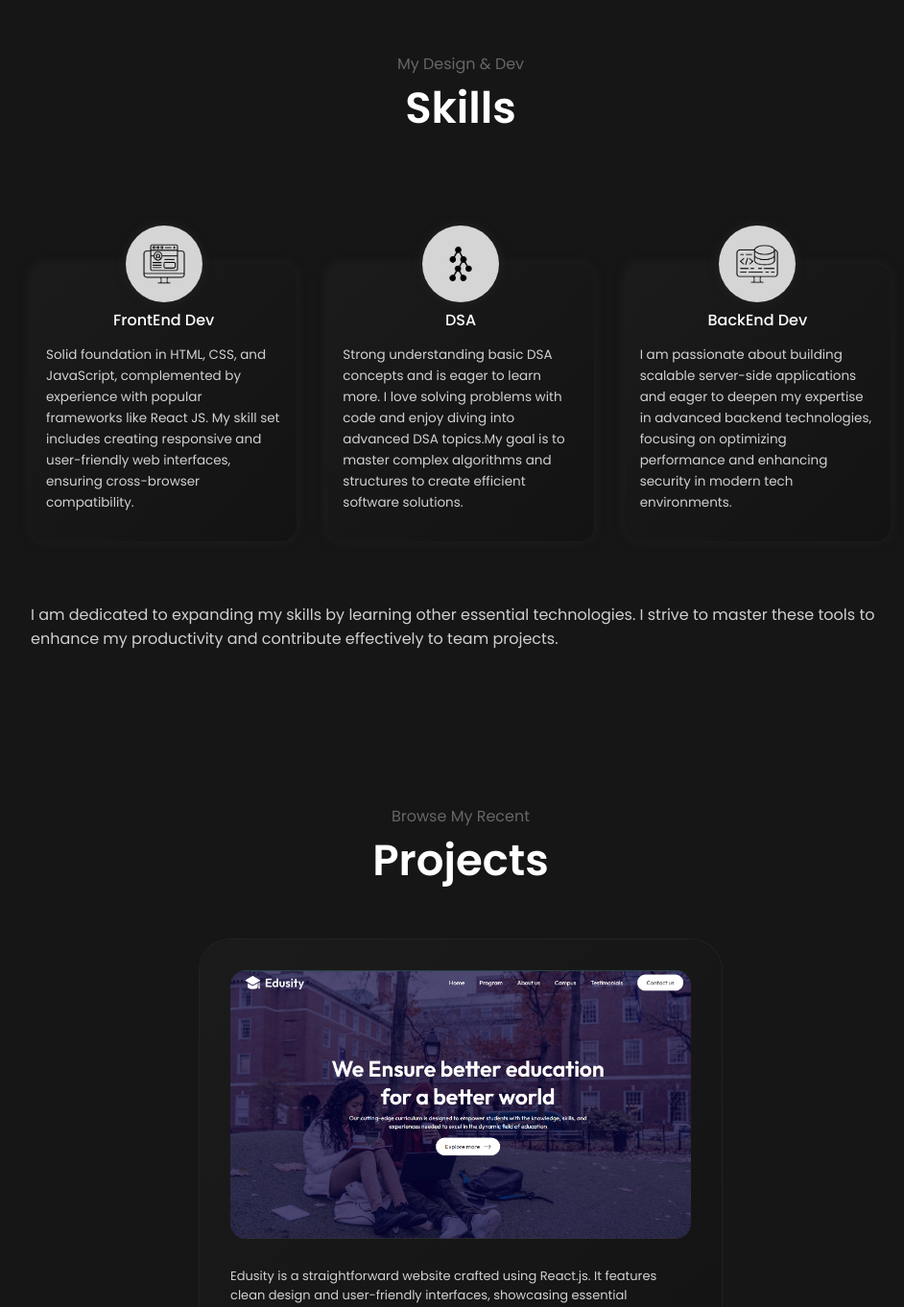
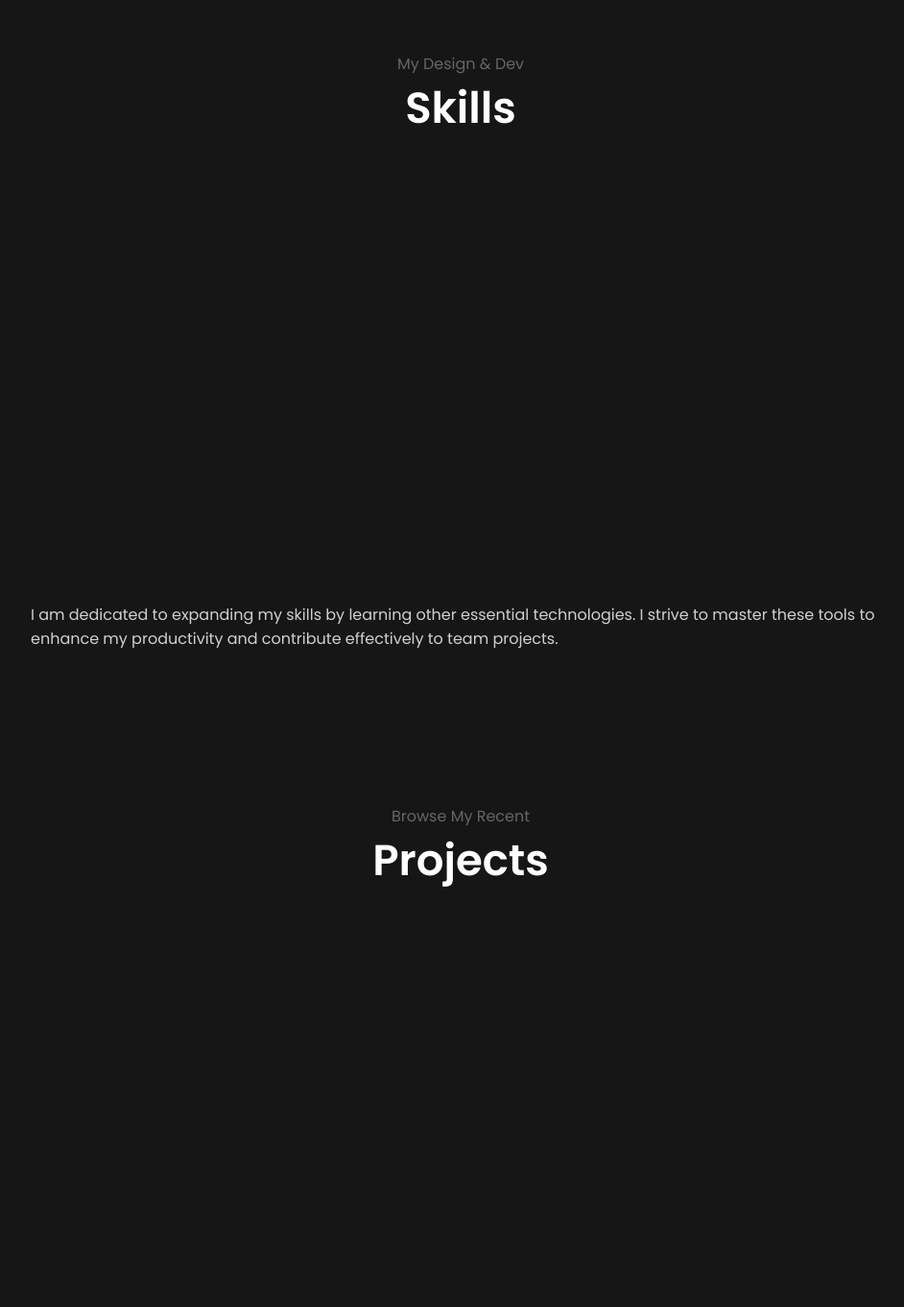
Before and after one commit to SanjuMs7/Portfolio, a React (Vite) app: page / in a window 1280 px wide. Shown: the part 1435-2797 px from the top of the page at 96% size, without its empty margins (160-1102 px from the left). Built offline with nearby package versions, Linux system fonts and the light colour scheme.

Commit message:
projects part updated

```diff
--- a/package.json
+++ b/package.json
@@ -10,6 +10,7 @@
     "preview": "vite preview"
   },
   "dependencies": {
+    "gsap": "^3.12.5",
     "react": "^18.3.1",
     "react-dom": "^18.3.1",
     "react-scroll": "^1.9.0"
--- a/src/App.jsx
+++ b/src/App.jsx
@@ -1,4 +1,4 @@
-import React, { useState } from 'react'
+
 import Navbar from './navbar/navbar'
 import Dashboard from './dashboard/dashboard.jsx'
 import Title from './title/title.jsx'
@@ -8,7 +8,6 @@ import About from './about/about.jsx'
 import Skills from './skills/skills.jsx'
 import Contact from './contact/contact.jsx'
 function App() {
-  const [globalLight,setGlobalLight] = useState(false);
   return (
     <>
       <div className='container'>
@@ -20,6 +19,7 @@ function App() {
           <Skills/>
           <Title heading="Browse My Recent" subheading="Projects"/>
           <div className='projects-container'>
+
               <Project/>
           </div>
           <Title heading="Get in Touch" subheading="Connect Me"></Title>
--- a/src/about/about.css
+++ b/src/about/about.css
@@ -6,6 +6,10 @@
       gap: 4rem;
       padding-top: 5rem;
       padding-inline: 3%;
+
+      opacity: 0;
+      transform: translateY(40px);
+      transition: all .3s ease-in-out;
 }
 .about img{
       width: 22rem;
--- a/src/about/about.jsx
+++ b/src/about/about.jsx
@@ -1,7 +1,24 @@
-import React, { useState } from 'react'
 import './about.css'
 import aboutProfile from '../assets/profile-image-about.avif'
+import React, { useEffect } from "react";
+import gsap from "gsap";
+import { ScrollTrigger } from "gsap/ScrollTrigger";
+
+gsap.registerPlugin(ScrollTrigger);
 function About() {
+  useEffect(() => {
+    gsap.to(".about", {
+      scrollTrigger: {
+        trigger: ".about",
+        start: "top 80%",
+        end: "top 50%",
+        scrub: 0,
+      },
+      opacity: 1,
+      y: 0,
+      duration: 1,
+    });
+  }, []);
   return (
     <div className='about'>
             <img src={aboutProfile} alt="" className={`dashBoardImage`}/>
--- a/src/contact/contact.css
+++ b/src/contact/contact.css
@@ -1,6 +1,17 @@
 :root
 {
       --link-div-clr:#d5d5d5;
+}
+.contact
+{
+      display: flex;
+      flex-direction: column;
+      justify-content: center;
+      align-items: center;
+
+      opacity: 0;
+      transform: translateY(20px);
+      transition: all .3s ease-in-out;
 }
 .contact-links
 {
@@ -22,13 +33,6 @@
       width: 5rem;
       height: 5rem;
       border-radius: 1rem;
-}
-.contact
-{
-      display: flex;
-      flex-direction: column;
-      justify-content: center;
-      align-items: center;
 }
 .email-icon-div
 {
--- a/src/contact/contact.jsx
+++ b/src/contact/contact.jsx
@@ -1,10 +1,27 @@
-import React from 'react'
 import './contact.css'
 import Insta from '../assets/instagram-icon.png'
 import linkedin from '../assets/linkedin-icon.png'
 import github from '../assets/GitHub-icon.png'
 import EmailIcon from '../assets/Gmail-icon.png'
+import React, { useEffect } from "react";
+import gsap from "gsap";
+import { ScrollTrigger } from "gsap/ScrollTrigger";
+
+gsap.registerPlugin(ScrollTrigger);
 function Contact() {
+      useEffect(() => {
+            gsap.to(".contact", {
+              scrollTrigger: {
+                trigger: ".contact",
+                start: "top 100%",
+                end: "top 50%",
+                scrub: 0,
+              },
+              opacity: 1,
+              y: 0,
+              duration: .5,
+            });
+          }, []);
   return (
     <div className='contact'>
             <div style={{display:"flex",justifyContent:"center",alignItems:"center",gap:".5rem"}}>
--- a/src/index.css
+++ b/src/index.css
@@ -51,6 +51,7 @@ button:nth-child(1):hover
 .projects-container
 {
       display: flex;
+      flex-direction: column;
       gap: 2rem;
 }
 ::selection
--- a/src/projects/project.css
+++ b/src/projects/project.css
@@ -5,24 +5,36 @@
       justify-content:space-evenly;
       align-items: center;
       gap: 2rem;
+      /*for gsap animation*/
+      opacity: 0;
+      transform: translateY(40px);
+      transition: all 0.3s ease-in-out;
 }
-.projects
-{
-      width: 30rem;
+.projects{
+      width: 50rem;
+      aspect-ratio: 2/1;
       display: flex;
       flex-direction: column;
       justify-content: center;
       align-items: center;
-      padding: 2rem;
       border-radius:2rem;
       background-image: linear-gradient(to bottom right, #1b1b1b, #131313);
       box-shadow: 0px 0px 1px 1px rgb(36, 36, 36);
 }
-.projects img{
-      width:100%;
-      border-radius:1rem;
+.project-image-preview-div{
+      width: inherit;
+      height:inherit;
+      display: flex;
+      border-radius: inherit;
+      cursor: pointer;
+      position: relative;
+      overflow: hidden;
 }
-
+.project-image-preview-div img{
+      width: inherit;
+      height: inherit;
+      border-radius: inherit;
+}
 .project-description
 {
       padding-block: 1rem;
@@ -38,23 +50,29 @@
       display: flex;
       gap:2rem;
 }
-.UpTranslate
-{
-      animation: fromDown .6s ease-in-out 0s 1 normal forwards;
+.project-image-preview-div:hover .hidden-div{
+      opacity: 1;
+      bottom: 0;
 }
-@keyframes fromDown {
-      from{
-            transform: translateY(60rem);
-            opacity: 0;
-            scale: 1.3;
-      }
-      to{
-            transform: translateY(0);
-            opacity: 1;
-            scale: 1;
-            transition: transform .6s ease-in-out;
-            transition: opacity 1.5s ease-in-out;
-      }
+.hidden-div{
+      width: fit-content;
+      height: 100%;
+      opacity: 0;
+      background-image: linear-gradient(to bottom right, #0f0e0e, #161616);
+      position:absolute;
+      bottom:-150px;
+      transition: all .5s ease-in-out;
+      padding:1rem;
+      text-align: center;
+      display: flex;
+      flex-direction: column;
+      align-items: center;
+      justify-content: center;
+      /* line-height: 15px; */
+}
+.hidden-div .heading{
+      font-size: 45px;
+      font-weight: 600;
 }
 /* media queries */
 @media(max-width:595px)
--- a/src/projects/project.jsx
+++ b/src/projects/project.jsx
@@ -1,36 +1,51 @@
-import React,{useState} from 'react'
-import './project.css'
-import projectPreview from '../assets/project-preview.png'
+import './project.css';
+import projectPreview from '../assets/project-preview.png';
+import React, { useEffect } from "react";
+import gsap from "gsap";
+import { ScrollTrigger } from "gsap/ScrollTrigger";
+
+gsap.registerPlugin(ScrollTrigger);
+
 function Project() {
-      const [up,setUp]=useState('');
-      const [flag,setFlag]=useState(false);
-      window.addEventListener('scroll',()=>{
-            if(Math.abs(innerHeight-scrollY) > 810 && !flag)
-            {
-                  setFlag(true);
-                  setUp('UpTranslate');
-            }
-      })
-      const [projectsDarkMode,setprojectsDarkMode]=useState('');
+  useEffect(() => {
+    gsap.to(".project", {
+      scrollTrigger: {
+        trigger: ".project",
+        start: "top 80%",
+        end: "top 50%",
+        scrub: 0,
+      },
+      opacity: 1,
+      y: 0,
+      duration: 1,
+    });
+  }, []);
+
   return (
-    <div className='project'>
-            <div className={`projects ${flag?up:""} ${projectsDarkMode}`}>
-                  <img src={projectPreview} alt="" />
-                  <p className='project-description'>
+    <div className="project">
+      <div className="projects">
+        <div className="project-image-preview-div">
+          <img src={projectPreview} alt="Project Preview" />
+          <div className="hidden-div">
+            <span className='heading'>Edusity</span>
+            <p className="project-description">
               Edusity is a straightforward website crafted using React.js. It features clean design and user-friendly interfaces, showcasing essential information effectively while leveraging React's capabilities for a responsive and intuitive browsing experience.
             </p>
             <div className="project-button-div">
-                        <a href="https://github.com/SanjuMs7/Edusity" target='_blank'>
+              <a href="https://github.com/SanjuMs7/Edusity" target="_blank" rel="noopener noreferrer">
                 <button className="project-btn">Github</button>
               </a>
-                        <a href="https://sanjums7.github.io/Edusity/" target='_blank'>
-                              <button className="project-btn" style={{backgroundColor:"#2a2a2a",color:"white"}}>Live Preview</button>
+              <a href="https://sanjums7.github.io/Edusity/" target="_blank" rel="noopener noreferrer">
+                <button className="project-btn" style={{ backgroundColor: "#2a2a2a", color: "white" }}>
+                  Live Preview
+                </button>
               </a>
-
             </div>
         </div>
         </div>
-  )
+      </div>
+    </div>
+  );
 }
 
-export default Project
+export default Project;
--- a/src/skills/skills.css
+++ b/src/skills/skills.css
@@ -6,6 +6,10 @@
       gap: 2rem;
       margin-top: 5rem;
       margin-bottom: 4rem;
+
+      opacity: 0;
+      transform: translateY(30px);
+      transition: all .3 ease-in-out;
 }
 .skills-div img
 {
@@ -34,21 +38,6 @@
 {
       font-size: 13.5px;
       opacity: .8;
-}
-.up
-{
-      animation: fromUp .6s ease-in-out 0s 1 normal forwards;
-}
-@keyframes fromUp{
-      from{
-            transform: translateY(-50rem);
-            opacity: 0;
-      }
-      to{
-            transform: translateY(0);
-            opacity: 1;
-            transition: all .6s ease-in-out;
-      }
 }
 .icon-div
 {
--- a/src/skills/skills.jsx
+++ b/src/skills/skills.jsx
@@ -1,22 +1,29 @@
-import React, { useEffect, useRef, useState } from 'react'
 import './skills.css'
 import backendIcon from '../assets/backend-dev.png'
 import frontEndIcon from '../assets/frontend-dev.png'
 import DSAIcon from '../assets/dsa-icon.png'
-import gitIcon from '../assets/git-icon.png'
+import React, { useEffect } from "react";
+import gsap from "gsap";
+import { ScrollTrigger } from "gsap/ScrollTrigger";
+
+gsap.registerPlugin(ScrollTrigger);
 function Skills() {
-      const [up,setUp] = useState('');
-      const [flag,setFlag]=useState(false);
-      window.addEventListener('scroll',()=>{
-            if(Math.abs(innerHeight-scrollY) < 205 && Math.ceil(innerHeight-scrollY)<9 && !flag)
-            {
-                  setFlag(true);
-                  setUp('up');
-            }
-      })
+      useEffect(() => {
+            gsap.to(".skills", {
+              scrollTrigger: {
+                trigger: ".skills",
+                start: "top 80%",
+                end: "top 50%",
+                scrub: 0,
+              },
+              opacity: 1,
+              y: 0,
+              duration: 1,
+            });
+          }, []);
   return (
     <>
-      <div className={`skills ${flag?up:""}`}>
+      <div className={`skills`}>
             <div className={`frontend-dev skills-div`}>
                   <div className='icon-div'><img src={frontEndIcon} alt=""/></div>
                   <span>FrontEnd Dev</span>
```
Also changed, not shown: 1 other file (tests, documents, lock files or other folders). Lines whose indentation alone changed are shown as unchanged.
